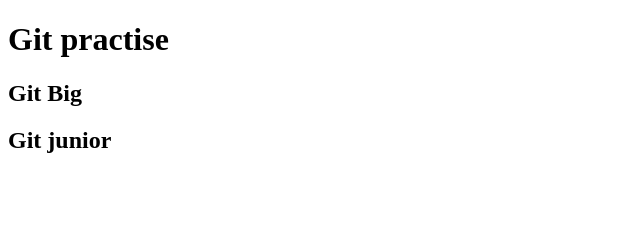
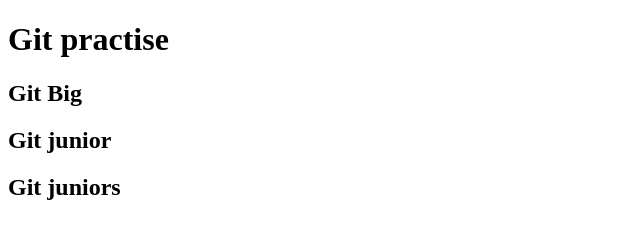
Before and after one commit to ahsan-asif/git-preactise, a plain HTML site: page index.html in a window 1280 px wide. Shown: the whole page, without its empty margins (0-640 px from the left). Drawn offline with Linux system fonts and the light colour scheme.

Commit message:
git juniors2

```diff
--- a/index.html
+++ b/index.html
@@ -8,6 +8,8 @@
       <h1>Git practise</h1>
       <h2>Git Big</h2>
       <h2>Git junior</h2>
+      <h2>Git juniors</h2>
+
 
   </body>
 </html>
```
